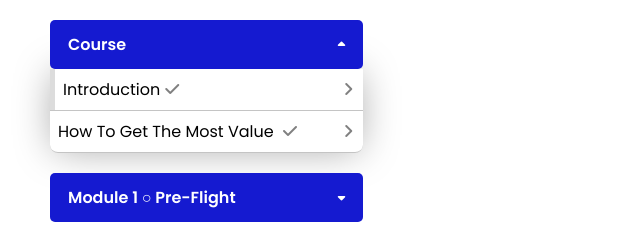
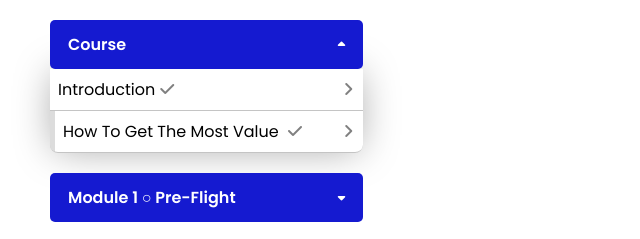
Before and after one commit to ashiqur-r-biplop/karmamedia-courses-page, a plain HTML site: page index.html in a window 1280 px wide. Both pictures are taken after a click on the element "How To Get The Most Value". Shown: the top 239 px of the page, 0-640 px from the left. Drawn offline with Linux system fonts and the light colour scheme.

Commit message:
added some ocdE

```diff
--- a/index.html
+++ b/index.html
@@ -27,11 +27,11 @@
                                 </div>
                             </div>
                             <div class="courses-list" id="courses-list">
-                                <p onclick="playVideo()" class="active">
+                                <p onclick="playVideo(this)" class="active">
                                     <span>Introduction<i class="fa-solid fa-check"></i></span>
                                     <span><i class="fa-solid fa-angle-right"></i></span>
                                 </p>
-                                <p onclick="playVideo()">
+                                <p onclick="playVideo(this)">
                                     <span>How To Get The Most Value <i class="fa-solid fa-check"></i></span>
                                     <span><i class="fa-solid fa-angle-right"></i></span>
                                 </p>
--- a/script.js
+++ b/script.js
@@ -1,4 +1,4 @@
-// focus input
+document.addEventListener("DOMContentLoaded", function () {
   const checkbox = document.getElementById("courses-checkbox");
   const coursesList = document.getElementById("courses-list");
   const upIcon = document.querySelector(".fa-caret-up");
@@ -19,7 +19,6 @@ checkbox.addEventListener("change", function () {
 
   if (checkbox.checked) {
     coursesList.style.display = "block";
-
     upIcon.style.display = "none";
     downIcon.style.display = "block";
   } else {
@@ -27,3 +26,17 @@ if (checkbox.checked) {
     downIcon.style.display = "none";
     coursesList.style.display = "block";
   }
+});
+
+function playVideo(element) {
+  // Remove the active class from all course elements
+  const allCourses = document.querySelectorAll(".courses-list p");
+  allCourses.forEach((course) => {
+    course.classList.remove("active");
+  });
+
+  // Add the active class to the clicked course element
+  element.classList.add("active");
+
+  // Additional code to play the video can go here
+}
```
Lines whose indentation alone changed are shown as unchanged.
